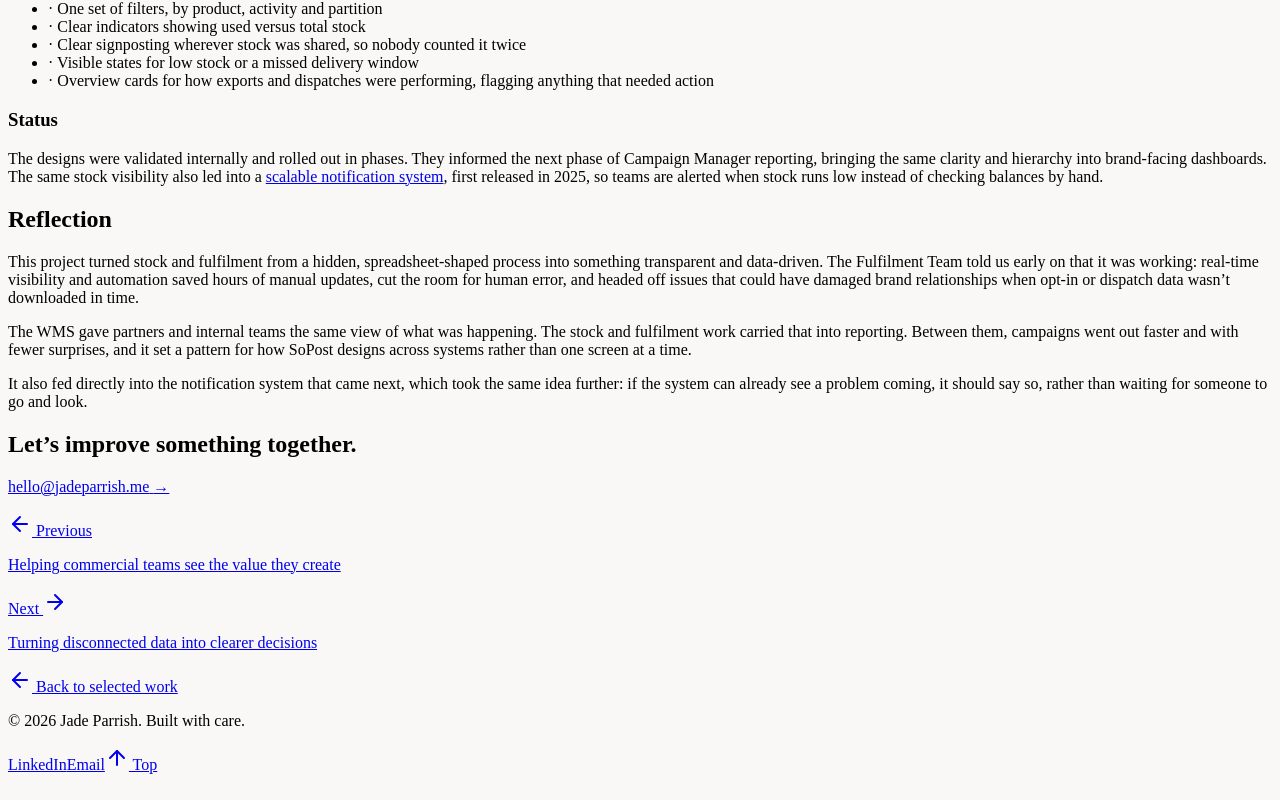
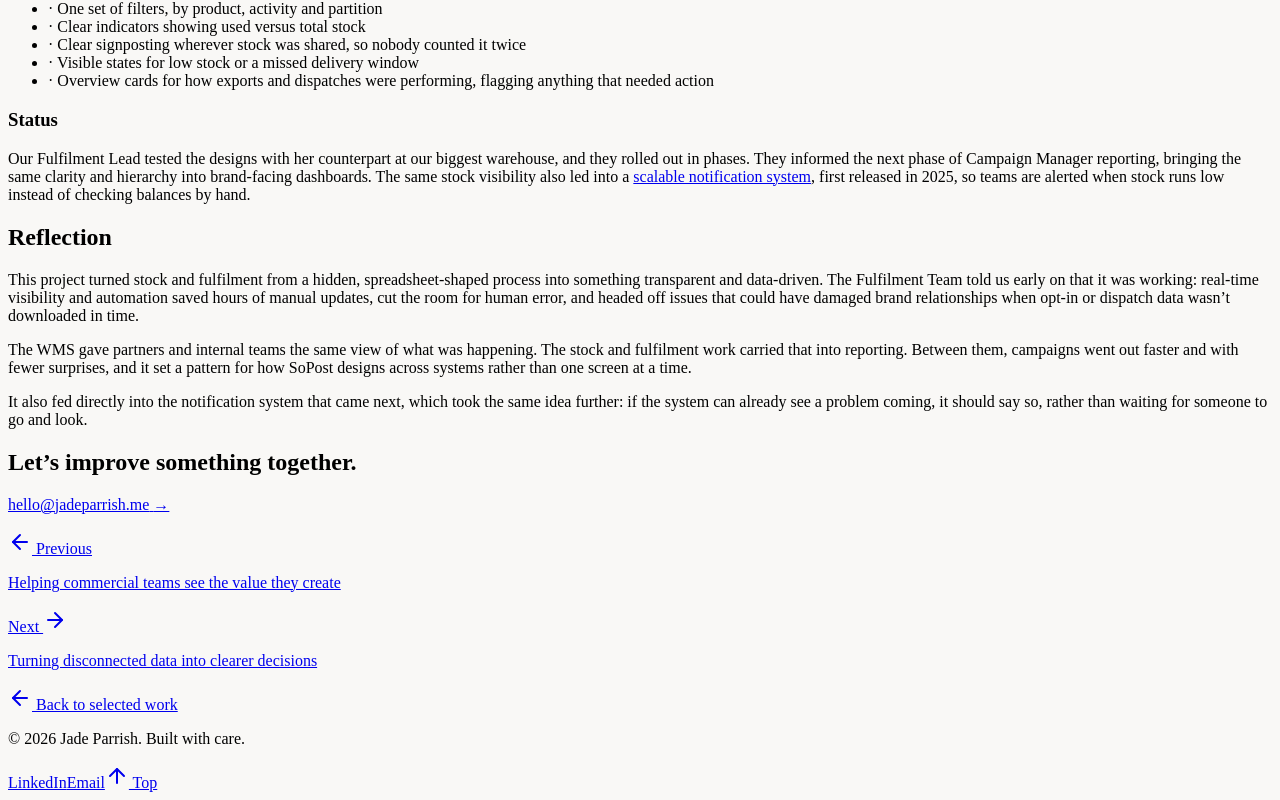
Before and after one commit to jadeparrish/portfolio, a Next.js app: page /work/stock in a window 1280 px wide. Shown: the part 1427-2227 px from the top of the page. Built offline with nearby package versions, Linux system fonts and the light colour scheme.

Commit message:
Revise status message for clarity and accuracy
Updated status message to reflect testing by Fulfilment Lead.

```diff
--- a/app/work/stock/page.js
+++ b/app/work/stock/page.js
@@ -188,7 +188,8 @@ export default function StockCaseStudy() {
             <div>
               <SubLabel>Status</SubLabel>
               <p className="text-neutral-700 text-[17px] sm:text-[18px] leading-[1.75]">
-                The designs were validated internally and rolled out in phases. They
+                Our Fulfilment Lead tested the designs with her counterpart at our biggest
+                warehouse, and they rolled out in phases. They
                 informed the next phase of Campaign Manager reporting, bringing the same
                 clarity and hierarchy into brand-facing dashboards. The same stock
                 visibility also led into a{' '}
```
